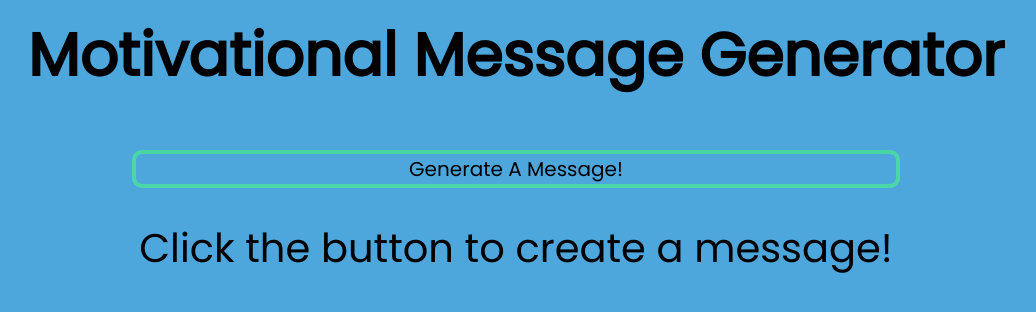
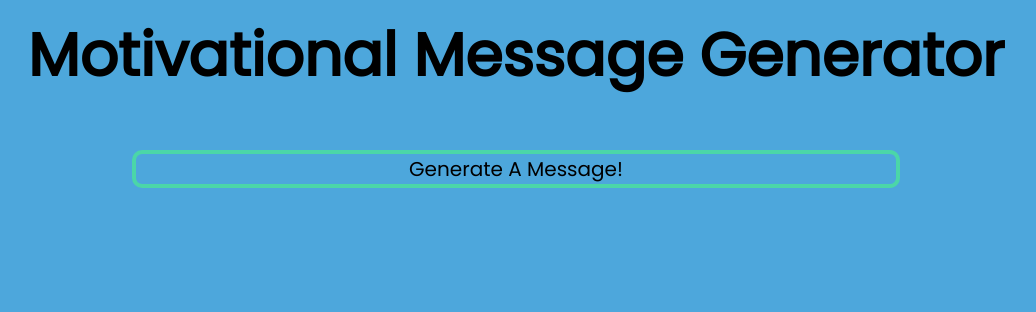
Before and after one commit to AdvayCoder/Motivational-Message-Generator, a plain HTML site: page index.html in a window 1280 px wide. Shown: the whole page, without its empty margins (124-1160 px from the left). Drawn offline with Linux system fonts and the light colour scheme.

Commit message:
Update index.html

```diff
--- a/index.html
+++ b/index.html
@@ -13,6 +13,6 @@
 <body>
   <h1>Motivational Message Generator</h1>
   <button onclick="run()">Generate A Message!</button>
-  <p id="msg">Click the button to create a message!</p>
+  <p id="msg"></p>
 </body>
 </html>
```
